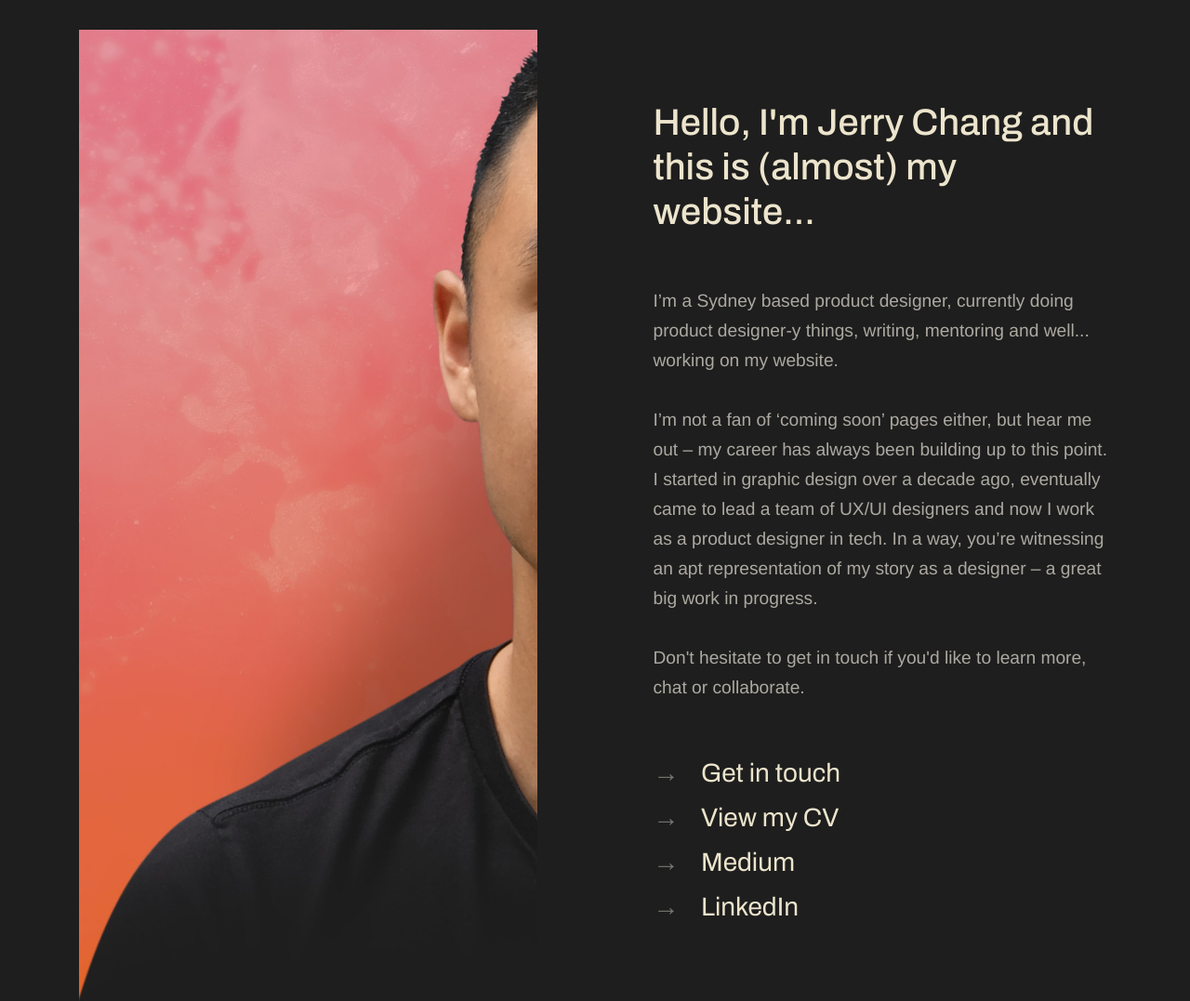
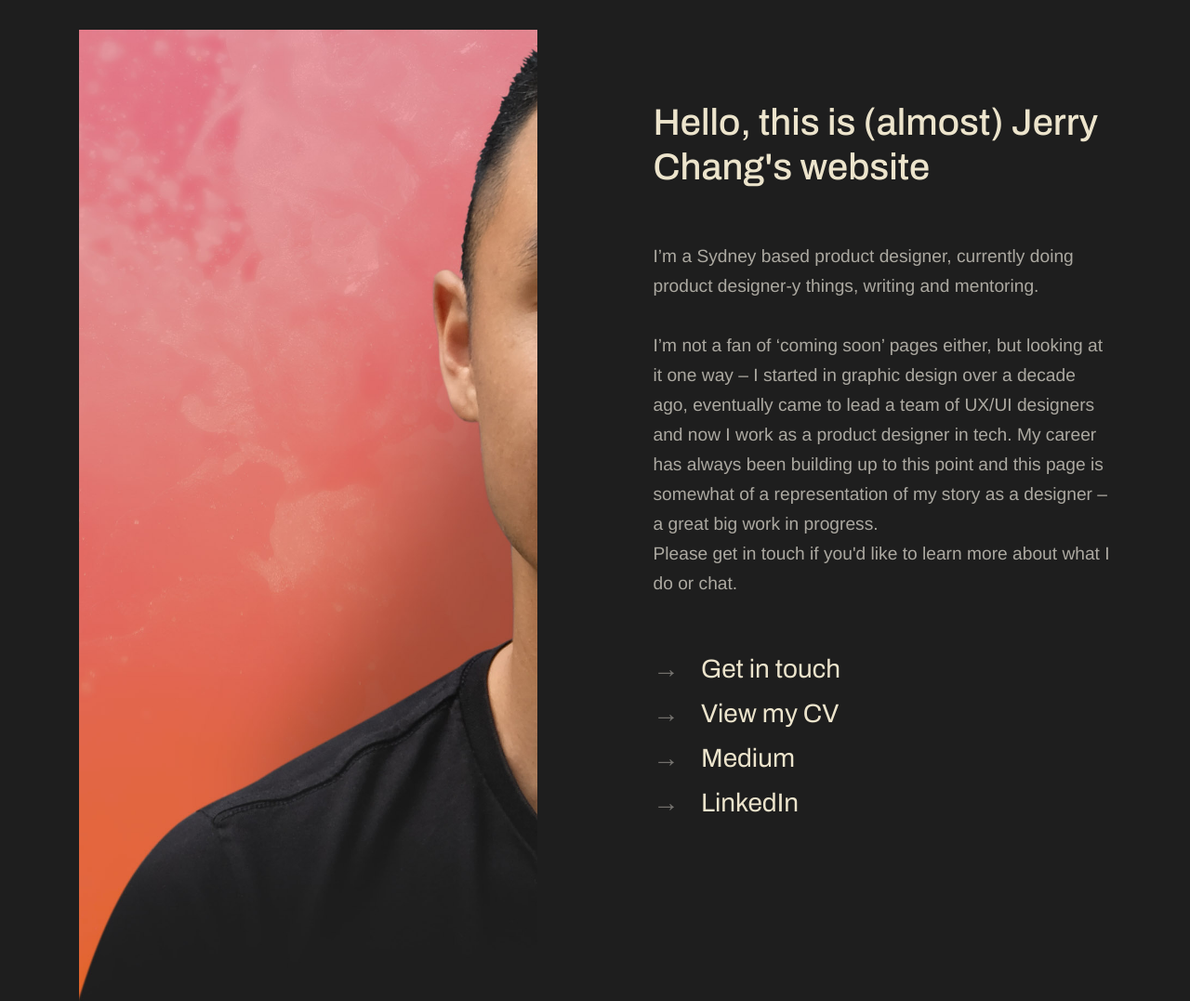
Before and after one commit to jerrysichang/jerrysichang.github.io, a plain HTML site: page index.html in a window 1280 px wide. Shown: the whole page at 93% size. Drawn offline with nearby package versions, Linux system fonts and the light colour scheme.

Commit message:
Update index.html

```diff
--- a/index.html
+++ b/index.html
@@ -23,14 +23,14 @@
           <div class="col-sm">
             <div style="width:auto;height:108px;">
             </div>
-            <h1>Hello, I'm Jerry Chang and this is (almost) my website...</h1>
+            <h1>Hello, this is (almost) Jerry Chang's website</h1>
             <br>
             <br>
-            <h6>I’m a Sydney based product designer, currently doing product designer-y things, writing, mentoring and well... working on my website.
+            <h6>I’m a Sydney based product designer, currently doing product designer-y things, writing and mentoring.
             <br><br>
-            I’m not a fan of ‘coming soon’ pages either, but hear me out – my career has always been building up to this point. I started in graphic design over a decade ago, eventually came to lead a team of UX/UI designers and now I work as a product designer in tech. In a way, you’re witnessing an apt representation of my story as a designer – a great big work in progress.
-            <br><br>
-            Don't hesitate to get in touch if you'd like to learn more, chat or collaborate.
+            I’m not a fan of ‘coming soon’ pages either, but looking at it one way –  I started in graphic design over a decade ago, eventually came to lead a team of UX/UI designers and now I work as a product designer in tech. My career has always been building up to this point and this page is somewhat of a representation of my story as a designer – a great big work in progress.
+            <br>
+            Please get in touch if you'd like to learn more about what I do or chat.
             </h6>
             <br>
             <br>
```
